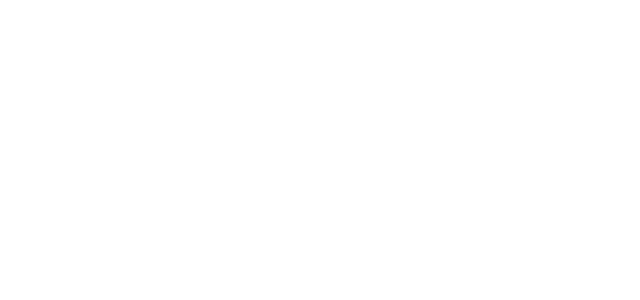
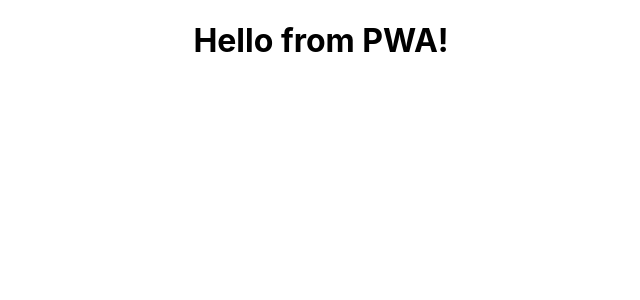
Before and after one commit to stefko-tsonyovski-fntext/PushNotificationsClient, a React (Create React App) app: page / in a window 1280 px wide. Shown: the top 300 px of the page, without its empty margins (319-959 px from the left). Built offline with nearby package versions, Linux system fonts and the light colour scheme.

Commit message:
Added notification

```diff
--- a/package.json
+++ b/package.json
@@ -3,11 +3,16 @@
   "version": "0.1.0",
   "private": true,
   "dependencies": {
+    "@emotion/react": "^11.11.1",
+    "@emotion/styled": "^11.11.0",
+    "@mui/icons-material": "^5.14.19",
+    "@mui/material": "^5.14.19",
     "@testing-library/jest-dom": "^5.17.0",
     "@testing-library/react": "^13.4.0",
     "@testing-library/user-event": "^13.5.0",
     "react": "^18.2.0",
     "react-dom": "^18.2.0",
+    "react-hot-toast": "^2.4.1",
     "react-scripts": "5.0.1",
     "web-vitals": "^2.1.4",
     "workbox-background-sync": "^6.6.0",
--- a/src/App.js
+++ b/src/App.js
@@ -1,33 +1,37 @@
 import { useEffect } from "react";
 import "./App.css";
 import { useServiceWorker } from "./hooks/useServiceWorker";
+import toast, { Toaster } from "react-hot-toast";
+import UpdatedAlert from "./UpdatedAlert";
 
 function App() {
   const { waitingWorker, showReload, reloadPage } = useServiceWorker();
+
   // decides when to show the toast
   useEffect(() => {
     if (showReload && waitingWorker) {
       console.log("Update is available");
-      // showToast({
-      //   description: (
-      //     <div>
-      //       A new version of this page is available
-      //       <button onClick={() => reloadPage()}>REFRESH</button>
-      //     </div>
-      //   ),
-      // });
-    } //else closeToast();
+
+      toast((to) => <UpdatedAlert refreshHandler={reloadPage} />, {
+        duration: Infinity,
+      });
+    }
   }, [waitingWorker, showReload, reloadPage]);
 
   return (
     <div className="App">
-      {showReload && waitingWorker && <p>Update Available</p>}
+      <h1>Hello from PWA!</h1>
 
-      {showReload && waitingWorker && (
-        <button onClick={reloadPage} id="doIt">
-          Reload
-        </button>
-      )}
+      <Toaster
+        position="bottom-left"
+        reverseOrder={false}
+        toastOptions={{
+          style: {
+            width: "100%",
+            marginBottom: "50px",
+          },
+        }}
+      />
     </div>
   );
 }
--- /dev/null
+++ b/src/UpdatedAlert.jsx
@@ -0,0 +1,31 @@
+import { Typography } from "@mui/material";
+import {
+  StyledRefreshButton,
+  UpdateAlertActionsContainer,
+  UpdateAlertContainer,
+  UpdateAlertContentContainer,
+} from "./UpdatedAlert.styles";
+
+const UpdatedAlert = ({ refreshHandler }) => {
+  return (
+    <UpdateAlertContainer>
+      <UpdateAlertContentContainer>
+        <Typography id="update-alert-message">
+          New version is available!
+        </Typography>
+      </UpdateAlertContentContainer>
+
+      <UpdateAlertActionsContainer>
+        <StyledRefreshButton
+          id="refresh-page"
+          size="small"
+          onClick={refreshHandler}
+        >
+          Refresh
+        </StyledRefreshButton>
+      </UpdateAlertActionsContainer>
+    </UpdateAlertContainer>
+  );
+};
+
+export default UpdatedAlert;
--- /dev/null
+++ b/src/UpdatedAlert.styles.jsx
@@ -0,0 +1,20 @@
+import { Box, Button } from "@mui/material";
+import { styled } from "@mui/system";
+
+export const StyledRefreshButton = styled(Button)({
+  color: "#29B6F2",
+});
+
+export const UpdateAlertContainer = styled(Box)({
+  display: "flex",
+  alignItems: "center",
+  width: "100%",
+});
+
+export const UpdateAlertContentContainer = styled(Box)({
+  flexGrow: 1,
+});
+
+export const UpdateAlertActionsContainer = styled(Box)({
+  marginTop: "3px",
+});
--- a/src/hooks/useServiceWorker.js
+++ b/src/hooks/useServiceWorker.js
@@ -1,5 +1,6 @@
 import { useState, useCallback, useEffect } from "react";
 import * as serviceWorkerRegistration from "../serviceWorkerRegistration";
+
 export const useServiceWorker = () => {
   const [waitingWorker, setWaitingWorker] = useState(null);
   const [showReload, setShowReload] = useState(false);
--- a/src/serviceWorkerRegistration.js
+++ b/src/serviceWorkerRegistration.js
@@ -65,9 +65,11 @@ function registerValidSW(swUrl, config) {
 
       registration.onupdatefound = () => {
         const installingWorker = registration.installing;
+
         if (installingWorker == null) {
           return;
         }
+
         installingWorker.onstatechange = () => {
           if (installingWorker.state === "installed") {
             if (navigator.serviceWorker.controller) {
```
Also changed, not shown: 1 other file (tests, documents, lock files or other folders).
